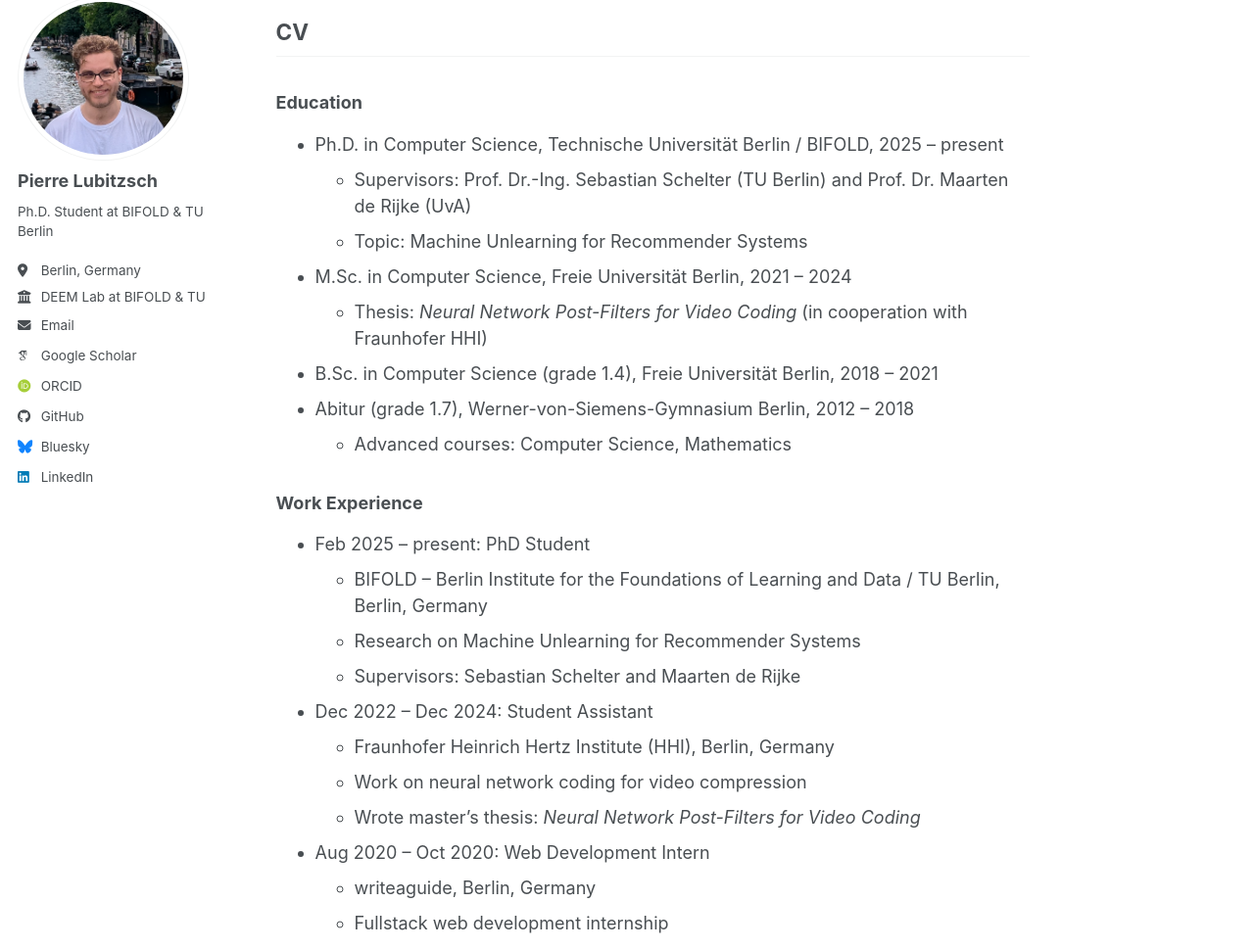
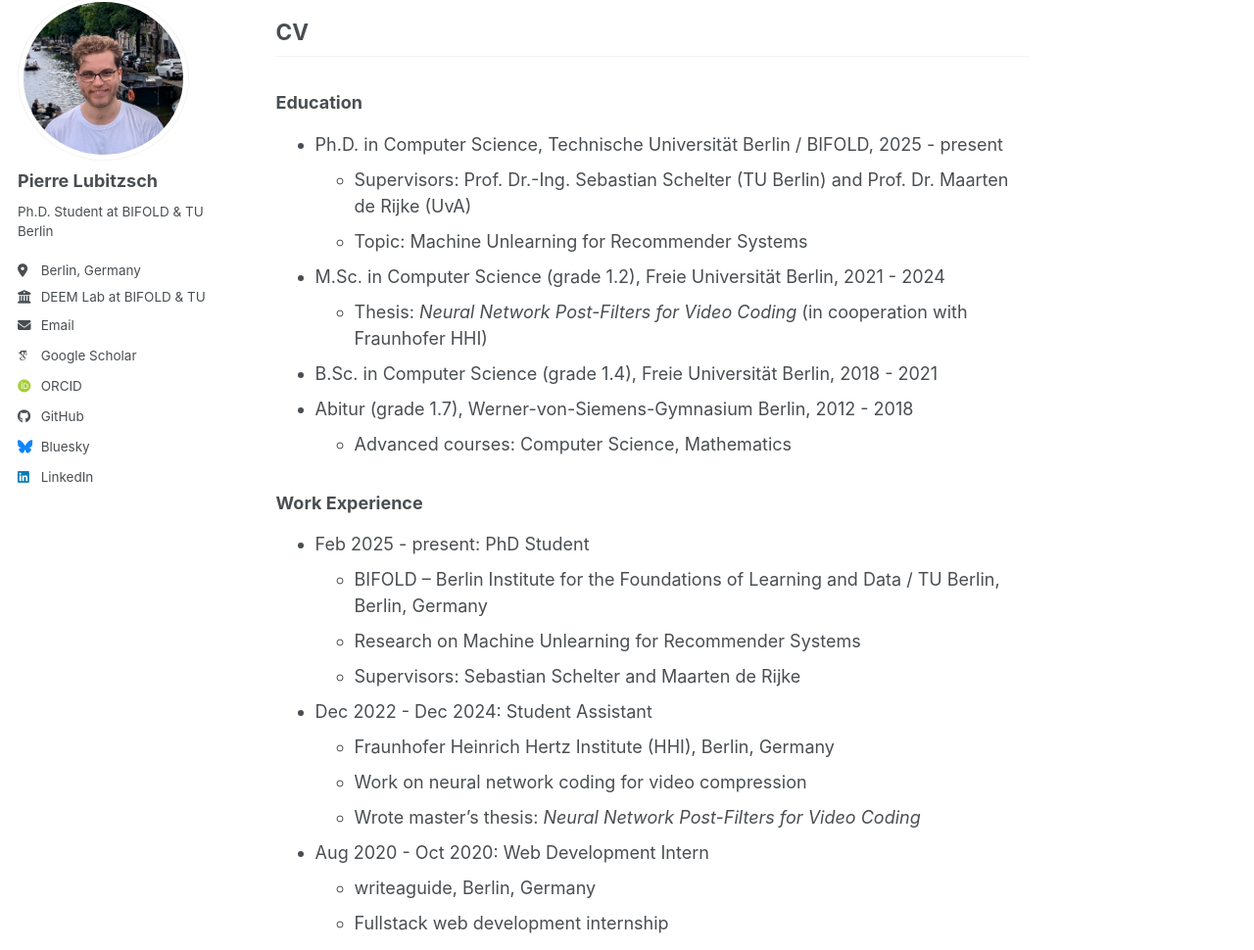
Before and after one commit to pierre-lubitzsch/pierre-lubitzsch.github.io, a Jekyll site: the page built from _pages/about.md, in a window 1280 px wide and 1400 px high, scrolled down 966 px. Shown: the part 123-1093 px from the top of the window at 98% size. Built offline with Jekyll 4.4.1, drawn with Linux system fonts in a browser that asks for light colours; some web fonts are replaced; a script bundle is joined from its source files by our own code; library files that are not in the unit come from our copies.

Commit message:
add master grade

```diff
--- a/_pages/about.md
+++ b/_pages/about.md
@@ -39,28 +39,28 @@ Prior to my PhD, I completed a Master's degree in Computer Science at Freie Univ
 
 ### Education
 
-* Ph.D. in Computer Science, Technische Universität Berlin / BIFOLD, 2025 – present
+* Ph.D. in Computer Science, Technische Universität Berlin / BIFOLD, 2025 - present
   * Supervisors: Prof. Dr.-Ing. Sebastian Schelter (TU Berlin) and Prof. Dr. Maarten de Rijke (UvA)
   * Topic: Machine Unlearning for Recommender Systems
-* M.Sc. in Computer Science, Freie Universität Berlin, 2021 – 2024
+* M.Sc. in Computer Science (grade 1.2), Freie Universität Berlin, 2021 - 2024
   * Thesis: *Neural Network Post-Filters for Video Coding* (in cooperation with Fraunhofer HHI)
-* B.Sc. in Computer Science (grade 1.4), Freie Universität Berlin, 2018 – 2021
-* Abitur (grade 1.7), Werner-von-Siemens-Gymnasium Berlin, 2012 – 2018
+* B.Sc. in Computer Science (grade 1.4), Freie Universität Berlin, 2018 - 2021
+* Abitur (grade 1.7), Werner-von-Siemens-Gymnasium Berlin, 2012 - 2018
   * Advanced courses: Computer Science, Mathematics
 
 ### Work Experience
 
-* Feb 2025 – present: PhD Student
-  * BIFOLD – Berlin Institute for the Foundations of Learning and Data / TU Berlin, Berlin, Germany
+* Feb 2025 - present: PhD Student
+  * BIFOLD -- Berlin Institute for the Foundations of Learning and Data / TU Berlin, Berlin, Germany
   * Research on Machine Unlearning for Recommender Systems
   * Supervisors: Sebastian Schelter and Maarten de Rijke
 
-* Dec 2022 – Dec 2024: Student Assistant
+* Dec 2022 - Dec 2024: Student Assistant
   * Fraunhofer Heinrich Hertz Institute (HHI), Berlin, Germany
   * Work on neural network coding for video compression
   * Wrote master's thesis: *Neural Network Post-Filters for Video Coding*
 
-* Aug 2020 – Oct 2020: Web Development Intern
+* Aug 2020 - Oct 2020: Web Development Intern
   * writeaguide, Berlin, Germany
   * Fullstack web development internship
 
```
